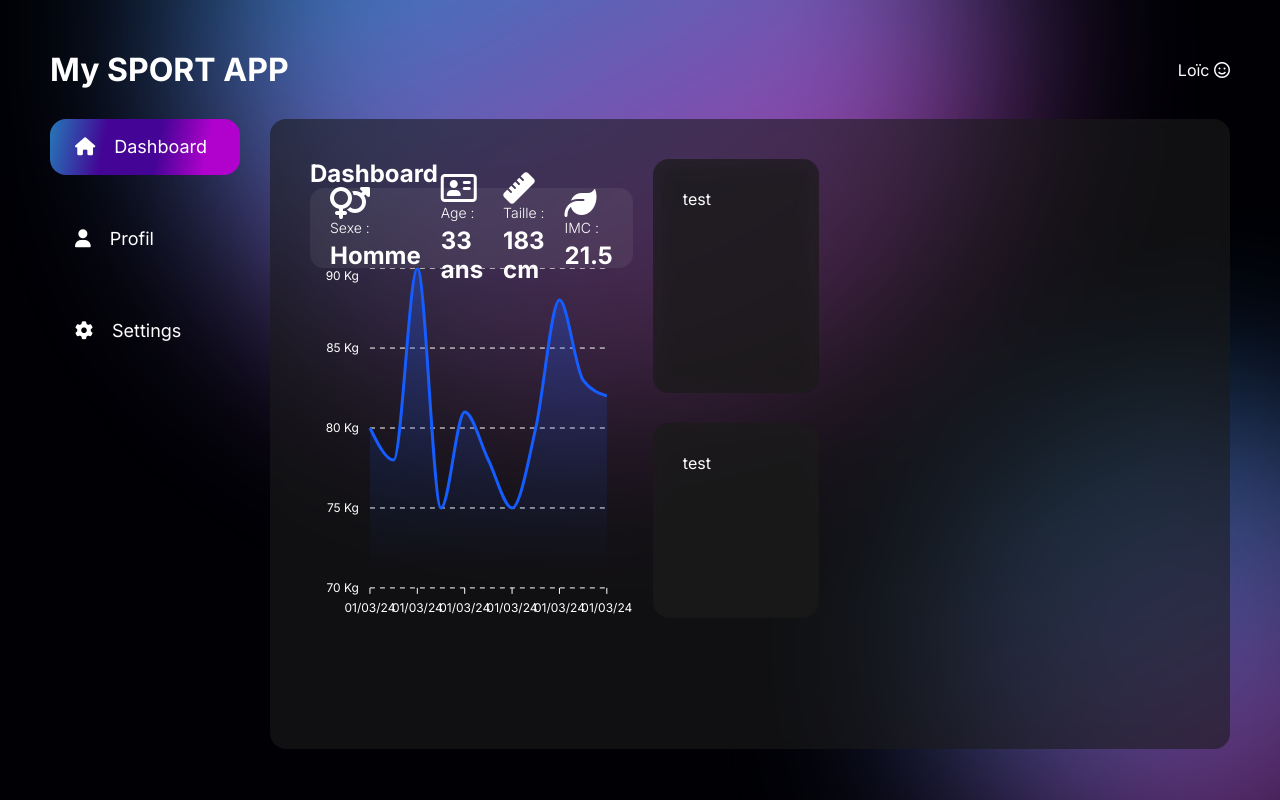
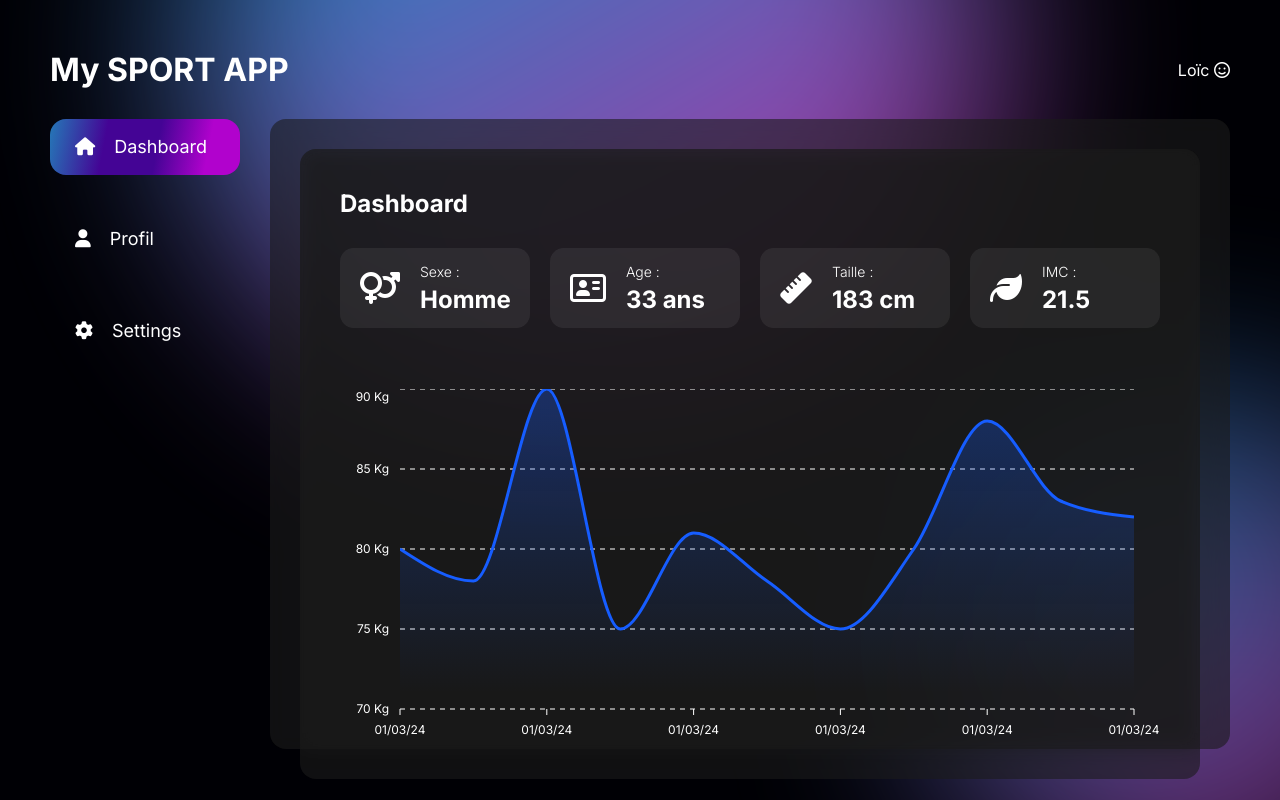
Before and after one commit to BetaPeche/sport-app, a React (Vite) app in the folder frontend/: page /dashboard in a window 1280 px wide. Shown: the top 800 px of the page. Built offline with nearby package versions, Linux system fonts and the light colour scheme.

Commit message:
Add section

```diff
--- a/frontend/src/styles/pages/dashboard.scss
+++ b/frontend/src/styles/pages/dashboard.scss
@@ -1,18 +1,25 @@
-main {
+main.dashboard {
+    display: grid;
+    grid-template-columns: 3fr 1fr;
+    gap: 30px;
+    section {
         border-radius: 16px;
         background: rgba(28, 28, 28, 0.6);
         backdrop-filter: blur(10px);
         height: calc(100vh - 170px);
+        width: 100%;
         padding: 40px;
         display: grid;
-    grid-template-rows: 1fr 4fr 1fr;
-    grid-template-columns: 1fr 1fr 1fr 1fr;
+        grid-template-rows: 0.2fr 2fr 4fr;
+        gap: 30px;
+        align-items: end;
+        .cards {
+            align-self: start;
+            display: grid;
+            grid-template-columns: repeat(auto-fit, minmax(190px, auto));
             gap: 20px;
-    h2 {
-        grid-column: 1 / -1;
-    }
 
-    .cards {
+            .card {
                 background-color: rgba(176, 176, 176, 0.1);
                 width: 100%;
                 height: 80px;
@@ -39,6 +46,7 @@
                 }
             }
         }
+    }
 
     .left-menu {
         display: grid;
@@ -53,7 +61,14 @@
         backdrop-filter: blur(10px);
         padding: 30px;
     }
+}
 
 .recharts-responsive-container {
     grid-column: 1 / -1;
 }
+
+@media (max-width: 1280px) {
+    main.dashboard {
+        grid-template-columns: 1fr;
+    }
+}
```
Lines whose indentation alone changed are shown as unchanged.
